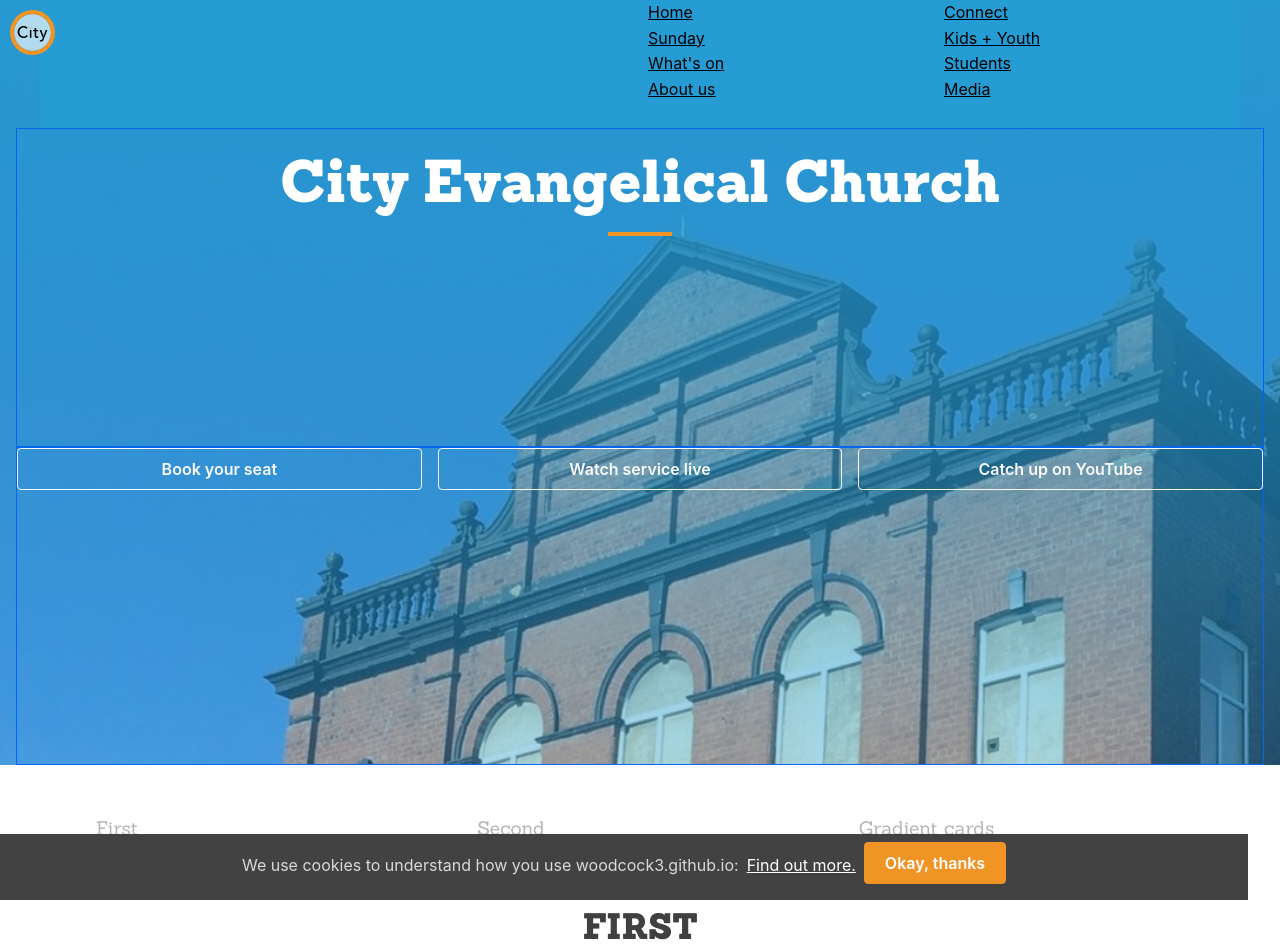
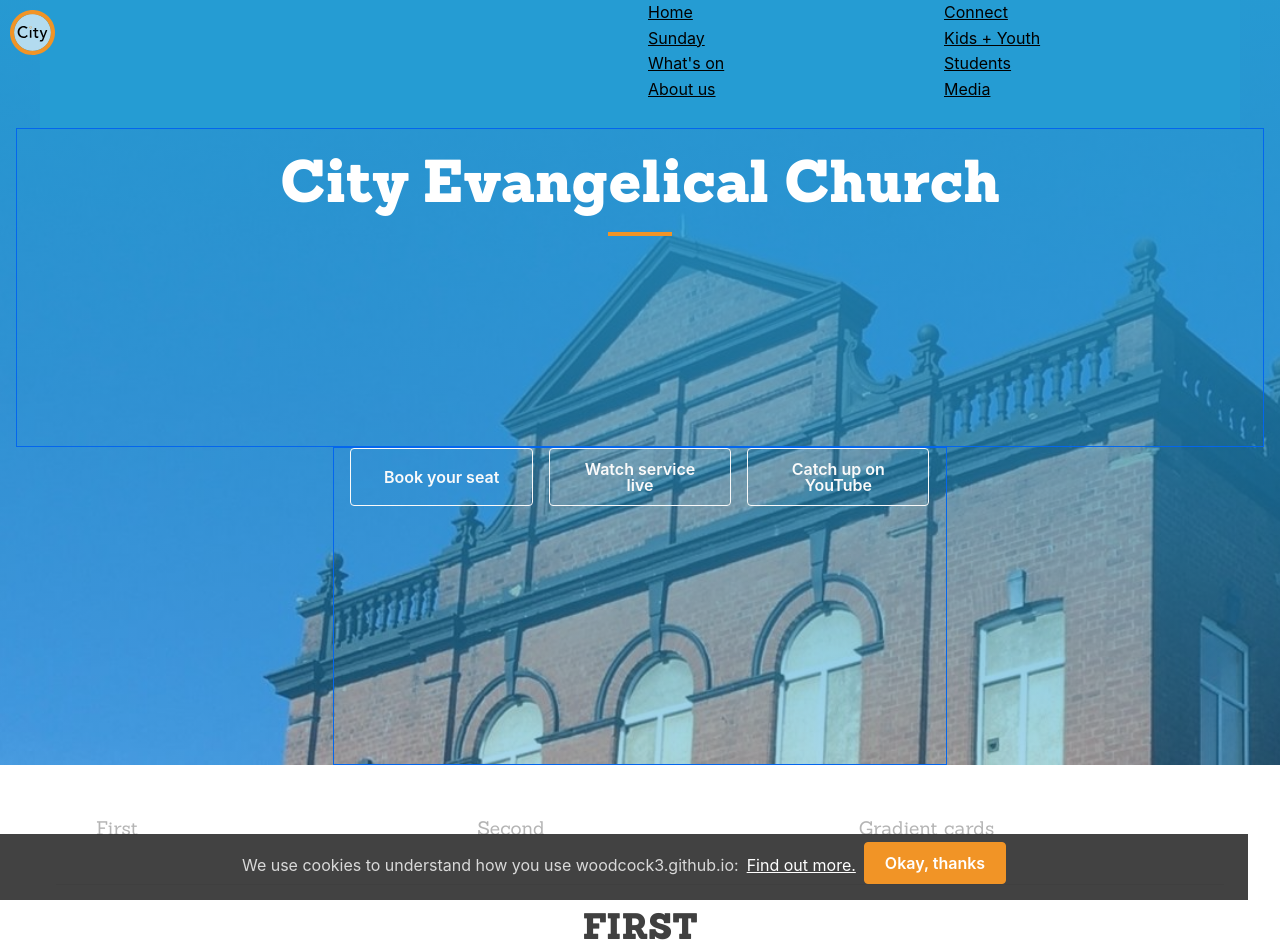
Before and after one commit to woodcox/city-jekyll, a Jekyll site: the page built from pages/_home/2021-03-03-cards.md, in a window 1280 px wide. Shown: the top 952 px of the page. Built offline with Jekyll 4.4.1, drawn with Linux system fonts in a browser that asks for light colours.

Commit message:
Update hero.html

```diff
--- a/_includes/templates/hero.html
+++ b/_includes/templates/hero.html
@@ -8,7 +8,7 @@
       </a>
     </h2>
   </div>
-  <div class="hero-buttons large-container">
+  <div class="hero-buttons small-container">
     <div class="flex-row">
       <button class="muted-button flex-small sm-one-third">Book your seat</button>
       <button class="muted-button flex-small sm-one-third">Watch service live</button>
```
